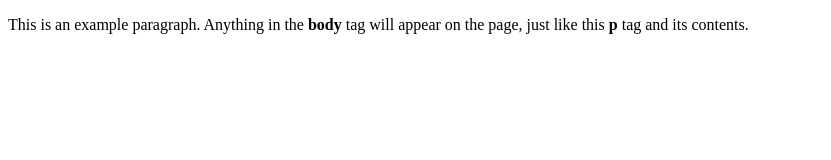
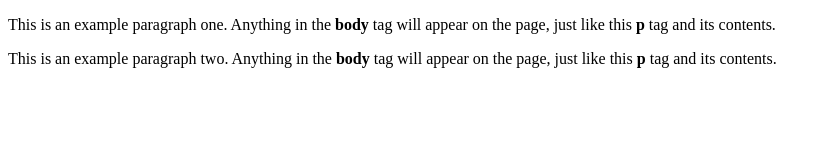
Before and after one commit to kessix/devops-roadmap-webserver, a plain HTML site: page index.html in a window 1280 px wide. Shown: the whole page, without its empty margins (0-831 px from the left). Drawn offline with Linux system fonts and the light colour scheme.

Commit message:
hotfix: add paragraph two

```diff
--- a/index.html
+++ b/index.html
@@ -4,6 +4,7 @@
     <title>This is the title of the webpage!</title>
   </head>
   <body>
-    <p>This is an example paragraph. Anything in the <strong>body</strong> tag will appear on the page, just like this <strong>p</strong> tag and its contents.</p>
+    <p>This is an example paragraph one. Anything in the <strong>body</strong> tag will appear on the page, just like this <strong>p</strong> tag and its contents.</p>
+    <p>This is an example paragraph two. Anything in the <strong>body</strong> tag will appear on the page, just like this <strong>p</strong> tag and its contents.</p>
   </body>
 </html>
```
